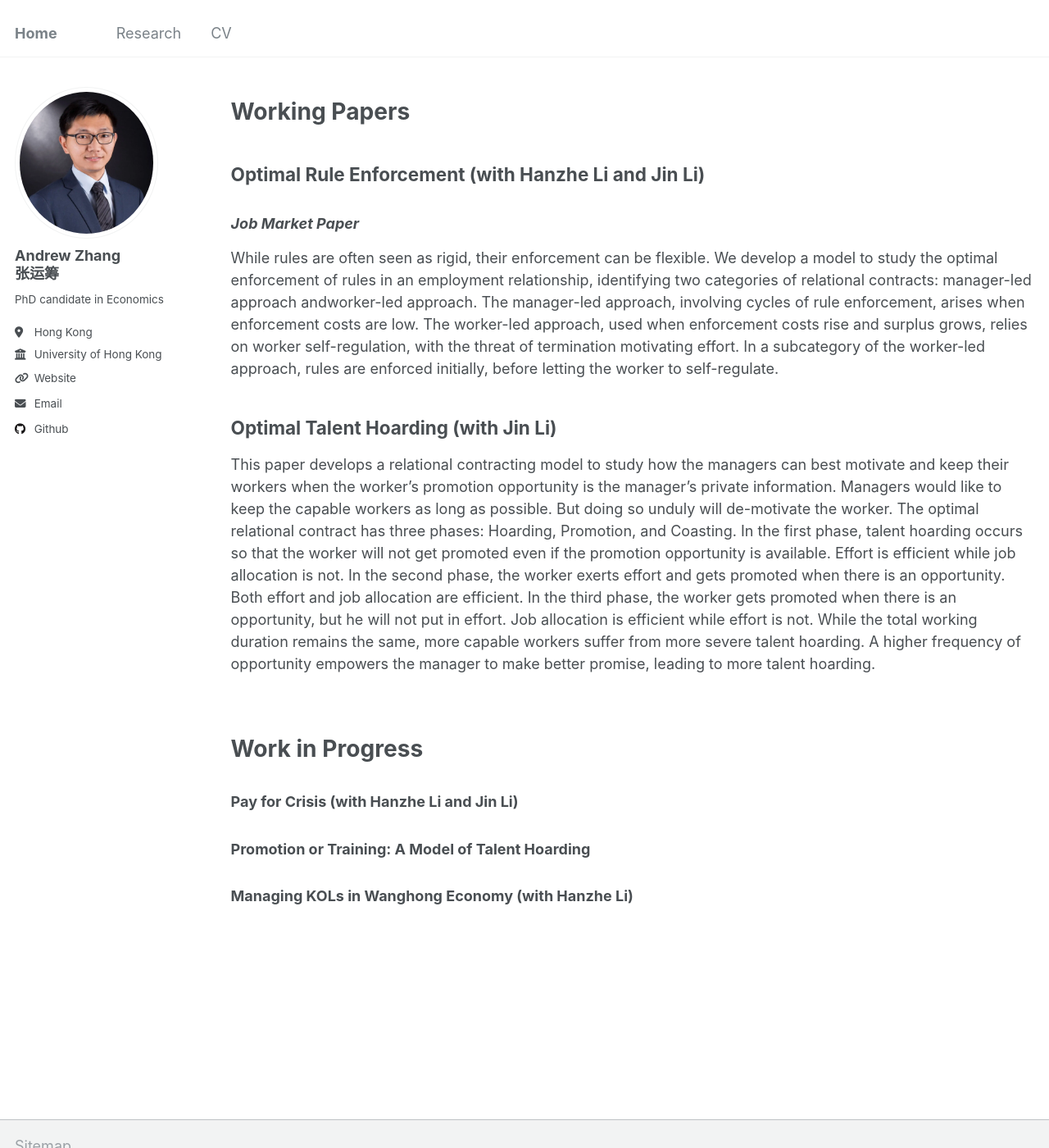
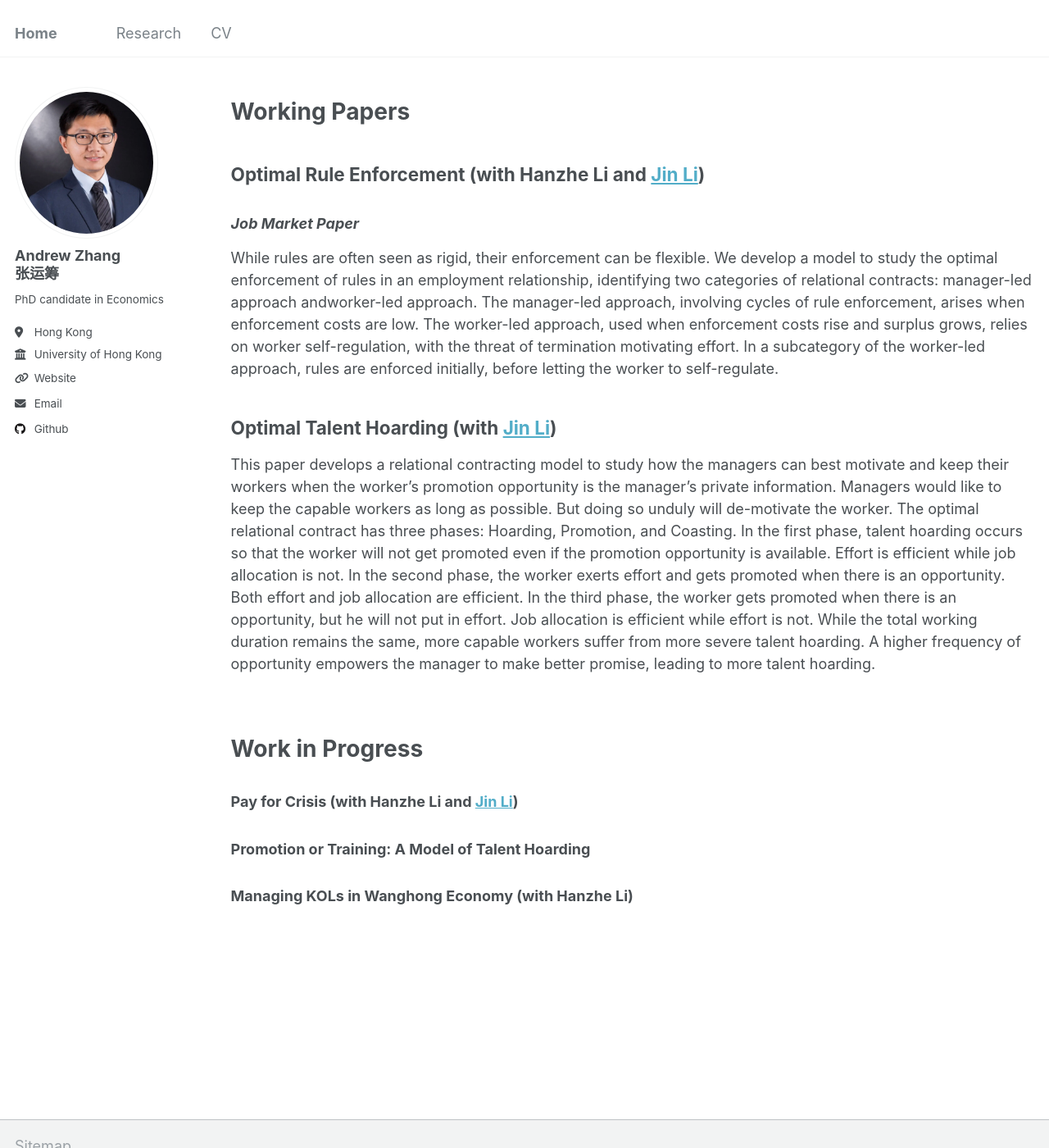
Before and after one commit to Andrew-YC-Zhang/andrew-yc-zhang.github.io, a Jekyll site: the page built from _pages/research.md, in a window 1280 px wide and 1400 px high. Shown: the whole window at 82% size. Built offline with Jekyll 4.4.1, drawn with Linux system fonts in a browser that asks for light colours; part of the change alters nothing that is shown.

```diff
--- a/_pages/research.md
+++ b/_pages/research.md
@@ -8,16 +8,16 @@ author_profile: true
 
 # Working Papers
 
-## Optimal Rule Enforcement (with Hanzhe Li and Jin Li)
+## Optimal Rule Enforcement (with Hanzhe Li and [Jin Li](http://www.jin-li.org/))
 ### *Job Market Paper*
 While rules are often seen as rigid, their enforcement can be flexible. We develop a model to study the optimal enforcement of rules in an employment relationship, identifying two categories of relational contracts: manager-led approach andworker-led approach. The manager-led approach, involving cycles of rule enforcement, arises when enforcement costs are low. The worker-led approach, used when enforcement costs rise and surplus grows, relies on worker self-regulation, with the threat of termination motivating effort. In a subcategory of the worker-led approach, rules are enforced initially, before letting the worker to self-regulate.
 
-## Optimal Talent Hoarding (with Jin Li)
+## Optimal Talent Hoarding (with [Jin Li](http://www.jin-li.org/))
 This paper develops a relational contracting model to study how the managers can best motivate and keep their workers when the worker’s promotion opportunity is the manager’s private information. Managers would like to keep the capable workers as long as possible. But doing so unduly will de-motivate the worker. The optimal relational contract has three phases: Hoarding, Promotion, and Coasting. In the first phase, talent hoarding occurs so that the worker will not get promoted even if the promotion opportunity is available. Effort is efficient while job allocation is not. In the second phase, the worker exerts effort and gets promoted when there is an opportunity. Both effort and job allocation are efficient. In the third phase, the worker gets promoted when there is an opportunity, but he will not put in effort. Job allocation is efficient while effort is not. While the total working duration remains the same, more capable workers suffer from more severe talent hoarding. A higher frequency of opportunity empowers the manager to make better promise, leading to more talent hoarding.
 
 <br>
 
 # Work in Progress
-### Pay for Crisis (with Hanzhe Li and Jin Li)
+### Pay for Crisis (with Hanzhe Li and [Jin Li](http://www.jin-li.org/))
 ### Promotion or Training: A Model of Talent Hoarding
 ### Managing KOLs in Wanghong Economy (with Hanzhe Li)
```
